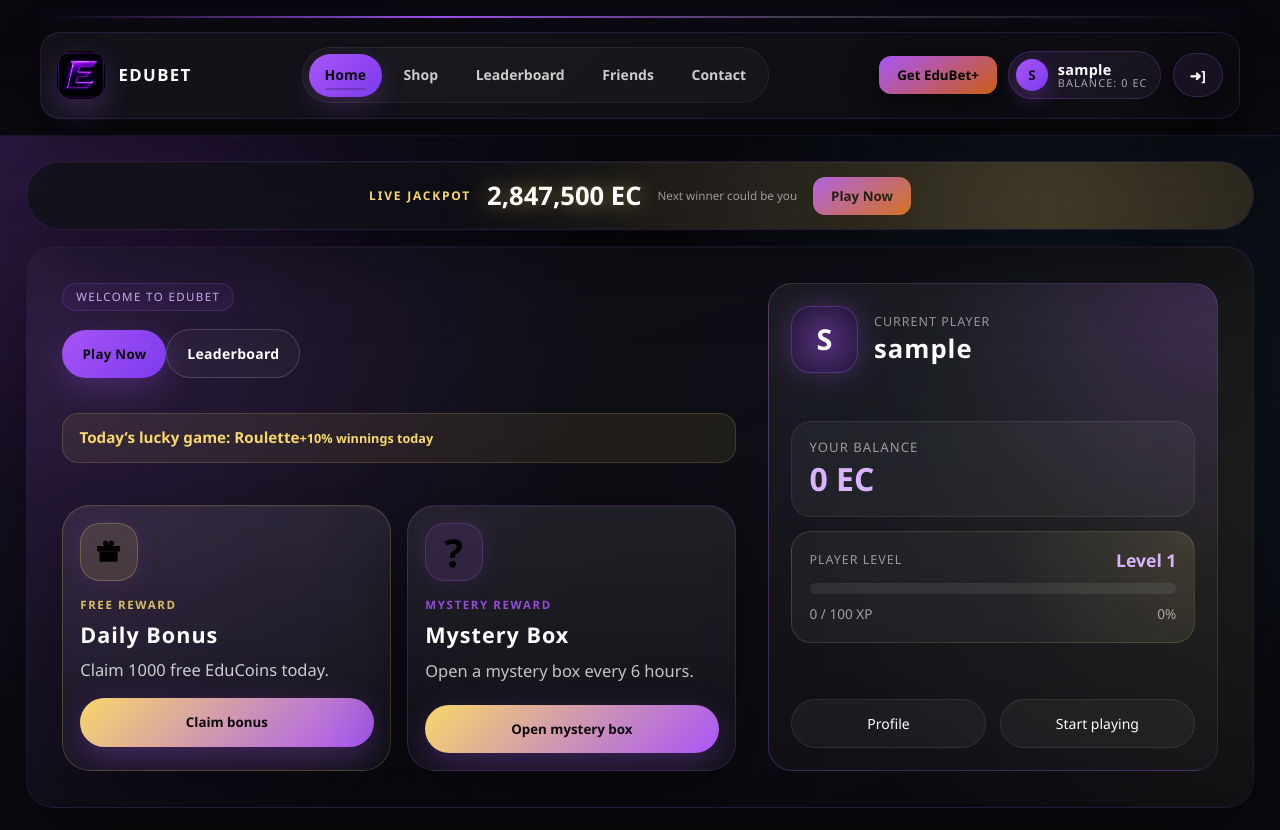
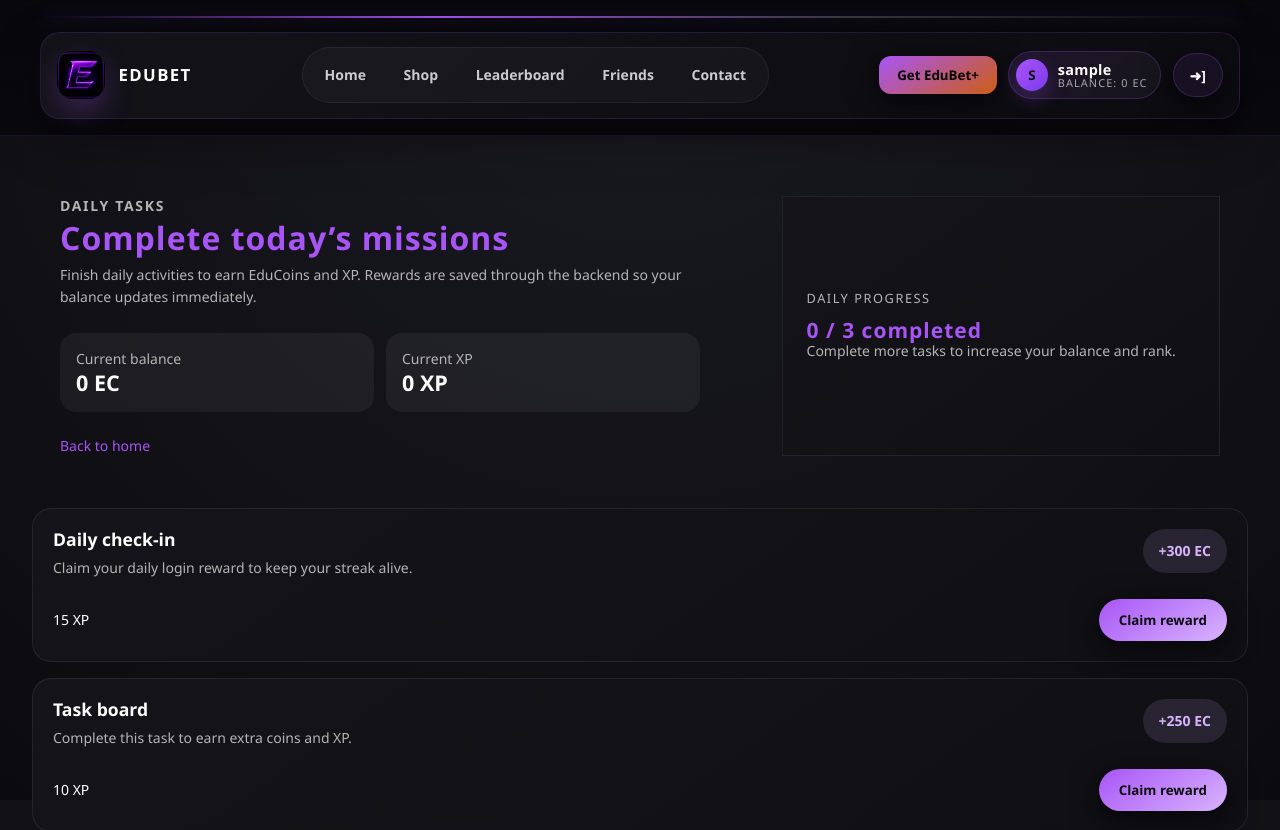
Before and after one commit to 2526-3ahif-syp-wmc/TheOneAndOnlyOnlineCasino, an Angular app in the folder frontend/: page /daily-tasks in a window 1280 px wide. Before the commit this address led to /home. Shown: the top 830 px of the page. Built offline with nearby package versions, Linux system fonts and the light colour scheme; sample sign-in values are in the browser's storage.

Commit message:
implementing daily tasks with link on homepage

```diff
--- a/frontend/src/app/app.routes.ts
+++ b/frontend/src/app/app.routes.ts
@@ -7,6 +7,7 @@ import { UserEditPage } from './user-edit-page/user-edit-page';
 import { Leaderboard } from './leaderboard/leaderboard';
 import { Shop } from './shop/shop';
 import { FriendsPage } from './friends-page/friends-page';
+import { DailyTasks } from './daily-tasks/daily-tasks';
 import { authGuard, guestGuard } from '../auth-guard';
 
 export const routes: Routes = [
@@ -22,6 +23,7 @@ export const routes: Routes = [
   { path: 'leaderboard', component: Leaderboard, canActivate: [authGuard] },
   { path: 'friends', component: FriendsPage, canActivate: [authGuard] },
   { path: 'shop', component: Shop, canActivate: [authGuard] },
+  { path: 'daily-tasks', component: DailyTasks, canActivate: [authGuard] },
   {
     path: 'games/slotmachine',
     loadComponent: () => import('./slot-machine/slot-machine').then((m) => m.SlotMachineComponent),
--- /dev/null
+++ b/frontend/src/app/daily-tasks/daily-tasks.html
@@ -0,0 +1,65 @@
+<div class="daily-tasks-shell">
+  <section class="daily-tasks-hero card-glass">
+    <div class="hero-copy">
+      <span class="eyebrow">Daily Tasks</span>
+      <h1>Complete today’s missions</h1>
+      <p>Finish daily activities to earn EduCoins and XP. Rewards are saved through the backend so your balance updates immediately.</p>
+
+      <div class="hero-stats">
+        <div>
+          <span>Current balance</span>
+          <strong>{{ coins() }} EC</strong>
+        </div>
+        <div>
+          <span>Current XP</span>
+          <strong>{{ xp() }} XP</strong>
+        </div>
+      </div>
+
+      <a routerLink="/home" class="action action-secondary">Back to home</a>
+    </div>
+
+    <div class="hero-card card-glass">
+      <span class="card-kicker">Daily progress</span>
+      <h2>{{ completedCount() }} / {{ tasks.length }} completed</h2>
+      @if (allCompleted()) {
+        <p>Nice work! Come back tomorrow for fresh rewards.</p>
+      } @else {
+        <p>Complete more tasks to increase your balance and rank.</p>
+      }
+    </div>
+  </section>
+
+  <section class="task-list">
+    @for (task of tasks; track task.id) {
+      <article class="task-card card-glass" [class.completed]="isCompleted(task.id)">
+        <div class="task-card-header">
+          <div>
+            <span class="task-title">{{ task.title }}</span>
+            <p>{{ task.description }}</p>
+          </div>
+
+          <div class="reward-chip">+{{ task.rewardCoins }} EC</div>
+        </div>
+
+        <div class="task-card-footer">
+          <span>{{ task.rewardXp }} XP</span>
+          <button
+            type="button"
+            class="task-action"
+            (click)="completeTask(task)"
+            [disabled]="isCompleted(task.id) || isLoading(task.id)"
+          >
+            @if (isCompleted(task.id)) {
+              Completed
+            } @else if (isLoading(task.id)) {
+              Claiming...
+            } @else {
+              Claim reward
+            }
+          </button>
+        </div>
+      </article>
+    }
+  </section>
+</div>
--- /dev/null
+++ b/frontend/src/app/daily-tasks/daily-tasks.scss
@@ -0,0 +1,154 @@
+.daily-tasks-shell {
+  padding: 2rem;
+  display: grid;
+  gap: 1.5rem;
+}
+
+.daily-tasks-hero {
+  display: grid;
+  grid-template-columns: 1.6fr 1fr;
+  gap: 1.25rem;
+  align-items: stretch;
+  padding: 1.75rem;
+}
+
+.hero-copy {
+  max-width: 640px;
+}
+
+.hero-copy .eyebrow {
+  display: inline-block;
+  margin-bottom: 0.75rem;
+  color: var(--text-muted);
+  font-weight: 700;
+  text-transform: uppercase;
+  letter-spacing: 0.12em;
+}
+
+.hero-copy h1 {
+  margin: 0 0 1rem;
+  font-size: clamp(2rem, 2.5vw, 3rem);
+}
+
+.hero-copy p {
+  margin: 0 0 1.5rem;
+  color: var(--text-muted);
+}
+
+.hero-stats {
+  display: grid;
+  grid-template-columns: repeat(2, minmax(0, 1fr));
+  gap: 0.75rem;
+  margin-bottom: 1.5rem;
+}
+
+.hero-stats div {
+  padding: 1rem;
+  border-radius: 1rem;
+  background: rgba(255, 255, 255, 0.05);
+}
+
+.hero-stats span {
+  display: block;
+  color: var(--text-muted);
+  margin-bottom: 0.25rem;
+}
+
+.hero-stats strong {
+  font-size: 1.35rem;
+  color: var(--text-primary);
+}
+
+.hero-card {
+  padding: 1.5rem;
+  display: flex;
+  flex-direction: column;
+  justify-content: center;
+  min-height: 220px;
+  background: linear-gradient(145deg, var(--bg-secondary), #0f0f14);
+  border: 1px solid rgba(255, 255, 255, 0.07);
+}
+
+.hero-card .card-kicker {
+  color: var(--text-muted);
+  text-transform: uppercase;
+  letter-spacing: 0.12em;
+  font-size: 0.8rem;
+}
+
+.hero-card h2 {
+  margin: 0.75rem 0 0;
+}
+
+.task-list {
+  display: grid;
+  gap: 1rem;
+}
+
+.task-card {
+  padding: 1.25rem;
+  border-radius: 1.2rem;
+  transition: transform 0.2s ease, border-color 0.2s ease;
+  border: 1px solid rgba(255, 255, 255, 0.08);
+  background: linear-gradient(145deg, var(--bg-secondary), #0f0f14);
+}
+
+.task-card.completed {
+  opacity: 0.75;
+  border-color: rgba(46, 204, 113, 0.35);
+}
+
+.task-card-header {
+  display: flex;
+  justify-content: space-between;
+  gap: 1rem;
+  align-items: flex-start;
+}
+
+.task-title {
+  display: block;
+  font-size: 1.1rem;
+  font-weight: 700;
+  margin-bottom: 0.5rem;
+  color: var(--text-primary);
+}
+
+.reward-chip {
+  display: inline-flex;
+  align-items: center;
+  justify-content: center;
+  padding: 0.75rem 1rem;
+  border-radius: 999px;
+  background: rgba(216, 180, 254, 0.12);
+  color: var(--gold-light);
+  font-weight: 700;
+}
+
+.task-card-footer {
+  margin-top: 1.25rem;
+  display: flex;
+  justify-content: space-between;
+  align-items: center;
+  gap: 1rem;
+}
+
+.task-action {
+  padding: 0.75rem 1.25rem;
+  border-radius: 999px;
+  border: none;
+  color: #0b0b0f;
+  background: linear-gradient(145deg, var(--gold), var(--gold-light));
+  cursor: pointer;
+  font-weight: 700;
+}
+
+.task-action:disabled {
+  opacity: 0.65;
+  cursor: not-allowed;
+}
+
+@media (max-width: 880px) {
+  .daily-tasks-hero {
+    grid-template-columns: 1fr;
+  }
+}
--- /dev/null
+++ b/frontend/src/app/daily-tasks/daily-tasks.ts
@@ -0,0 +1,111 @@
+import { CommonModule } from '@angular/common';
+import { Component, computed, inject, signal } from '@angular/core';
+import { RouterLink } from '@angular/router';
+import { firstValueFrom } from 'rxjs';
+import { AlertService } from '../services/alert-service';
+import { UserService } from '../services/user-service';
+
+interface DailyTask {
+  id: string;
+  title: string;
+  description: string;
+  rewardCoins: number;
+  rewardXp: number;
+}
+
+@Component({
+  selector: 'app-daily-tasks',
+  standalone: true,
+  imports: [CommonModule, RouterLink],
+  templateUrl: './daily-tasks.html',
+  styleUrls: ['./daily-tasks.scss'],
+})
+export class DailyTasks {
+  private userService = inject(UserService);
+  private alertService = inject(AlertService);
+
+  protected username = this.userService.username;
+  protected coins = this.userService.coins;
+  protected xp = this.userService.xp;
+
+  private today = new Date().toISOString().slice(0, 10);
+  private storageKey = computed(() => `daily-tasks-completed-${this.username()}-${this.today}`);
+
+  protected completedTaskIds = signal<string[]>(this.loadCompletedTaskIds());
+
+  protected tasks: DailyTask[] = [
+    {
+      id: 'daily-check-in',
+      title: 'Daily check-in',
+      description: 'Claim your daily login reward to keep your streak alive.',
+      rewardCoins: 300,
+      rewardXp: 15,
+    },
+    {
+      id: 'task-board',
+      title: 'Task board',
+      description: 'Complete this task to earn extra coins and XP.',
+      rewardCoins: 250,
+      rewardXp: 10,
+    },
+    {
+      id: 'shop-visit',
+      title: 'Shop visit',
+      description: 'Open the shop to stay ready for your next big win.',
+      rewardCoins: 200,
+      rewardXp: 10,
+    },
+  ];
+
+  protected completedCount = computed(() => this.completedTaskIds().length);
+  protected allCompleted = computed(() => this.completedCount() === this.tasks.length);
+  protected loadingTaskId = signal<string | null>(null);
+
+  protected isCompleted(taskId: string) {
+    return this.completedTaskIds().includes(taskId);
+  }
+
+  protected isLoading(taskId: string) {
+    return this.loadingTaskId() === taskId;
+  }
+
+  protected async completeTask(task: DailyTask) {
+    if (this.isCompleted(task.id) || this.isLoading(task.id)) {
+      return;
+    }
+
+    const newCoins = this.coins() + task.rewardCoins;
+    const newXp = this.xp() + task.rewardXp;
+
+    this.loadingTaskId.set(task.id);
+
+    try {
+      await firstValueFrom(this.userService.updateCoins(newCoins));
+      await firstValueFrom(this.userService.updateXp(newXp));
+
+      this.completedTaskIds.update((ids) => [...ids, task.id]);
+      localStorage.setItem(this.storageKey(), JSON.stringify(this.completedTaskIds()));
+      this.alertService.success(`Task complete: +${task.rewardCoins} EC, +${task.rewardXp} XP`);
+    } catch (error) {
+      console.error(error);
+      this.alertService.error('Failed to claim task reward.');
+    } finally {
+      this.loadingTaskId.set(null);
+    }
+  }
+
+  private loadCompletedTaskIds(): string[] {
+    const stored = localStorage.getItem(this.storageKey());
+
+    if (!stored) {
+      return [];
+    }
+
+    try {
+      return JSON.parse(stored) as string[];
+    } catch {
+      localStorage.removeItem(this.storageKey());
+      return [];
+    }
+  }
+}
--- a/frontend/src/app/home/home.html
+++ b/frontend/src/app/home/home.html
@@ -39,7 +39,8 @@
           Play Now
         </button>
 
-        <a routerLink="/leaderboard" class="action action-secondary"> Leaderboard </a>
+        <a routerLink="/daily-tasks" class="action action-secondary">Daily Tasks</a>
+        <a routerLink="/leaderboard" class="action action-secondary">Leaderboard</a>
       </div>
 
       <div class="daily-game-status upgraded-lucky-strip">
```
